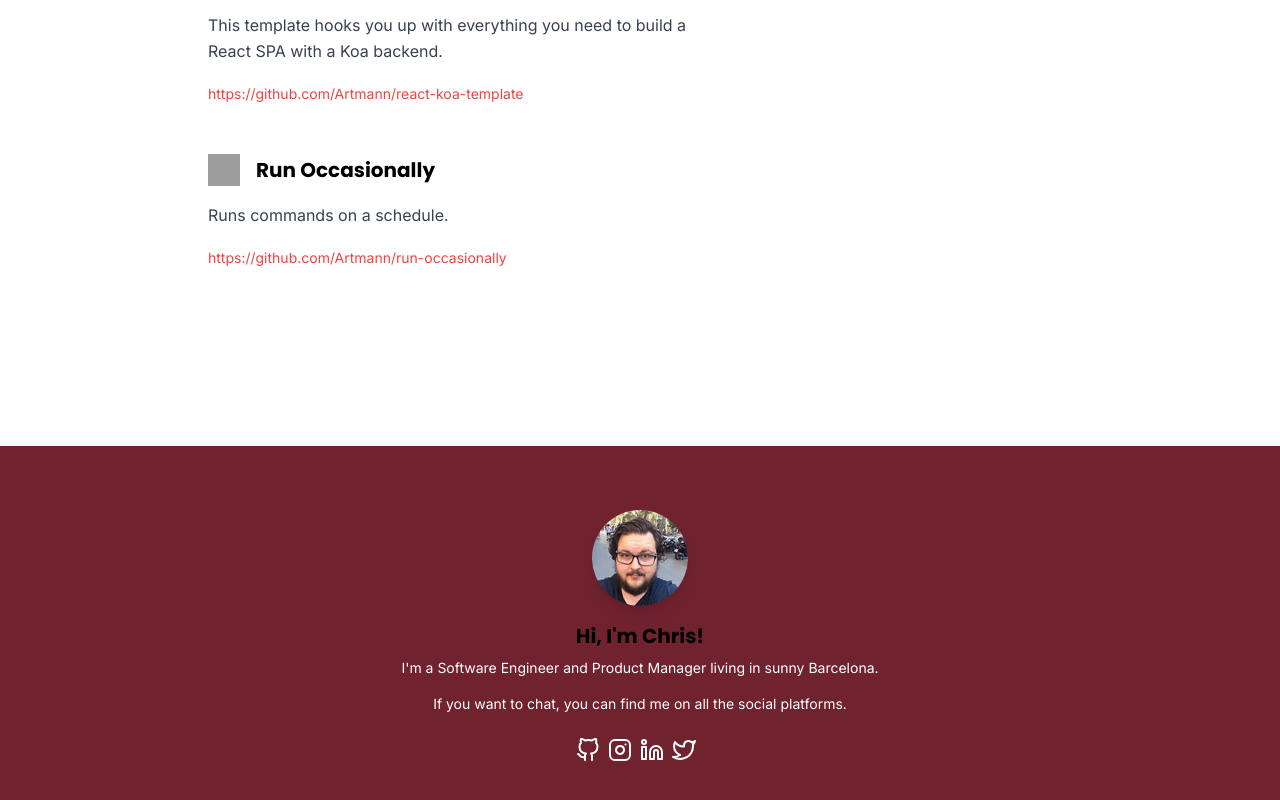
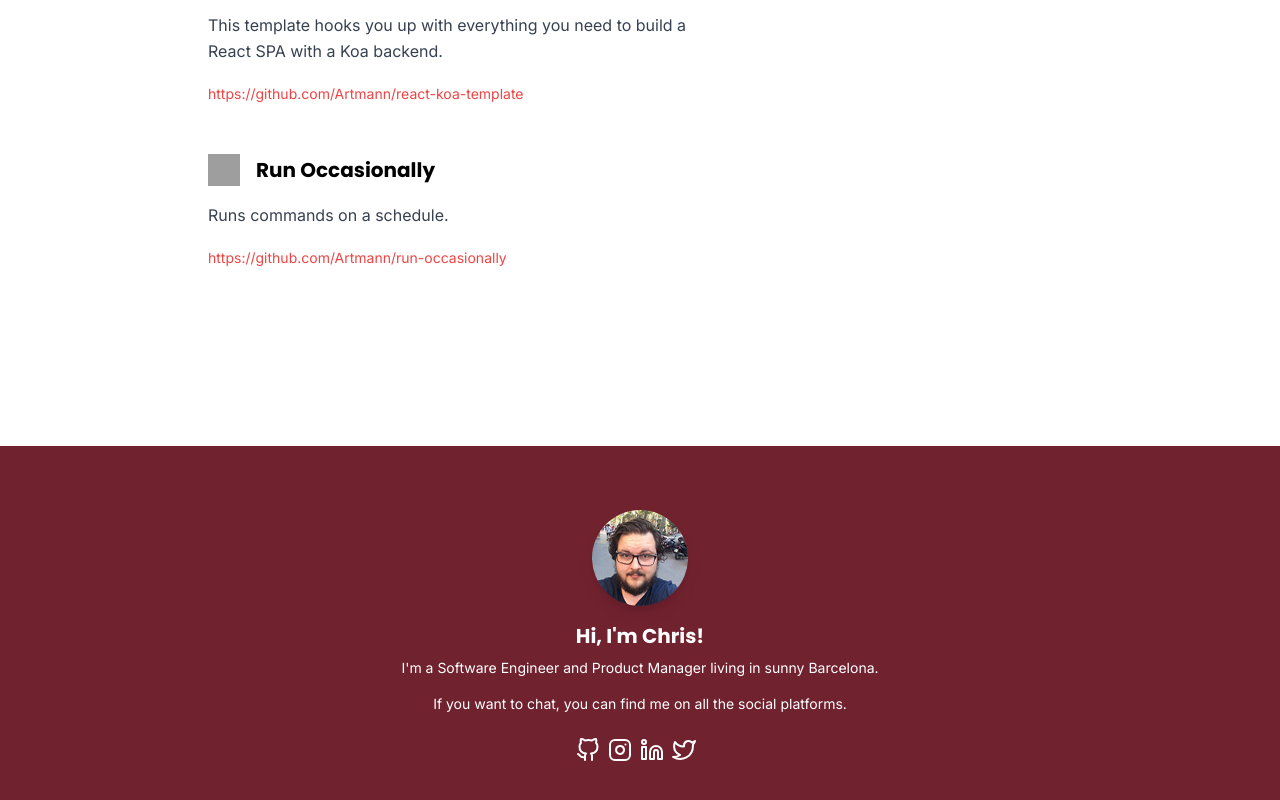
Before and after one commit to Artmann/artmann-web-next, a Next.js app: page /projects in a window 1280 px wide. Shown: the part 2235-3035 px from the top of the page. Built offline with nearby package versions, Linux system fonts and the light colour scheme; grey boxes are pictures that could not be loaded.

Commit message:
fix: Fix the footer header color.

```diff
--- a/components/footer/index.tsx
+++ b/components/footer/index.tsx
@@ -22,7 +22,7 @@ export default function Footer(): ReactElement {
         />
       </div>
       <div>
-        <h3 className="text-xl mt-0 mb-2">Hi, I'm Chris!</h3>
+        <h3 className="text-xl mt-0 mb-2 text-white">Hi, I'm Chris!</h3>
 
         <p className="mb-4 text-sm">
           I'm a Software Engineer and Product Manager living in sunny Barcelona.
```
